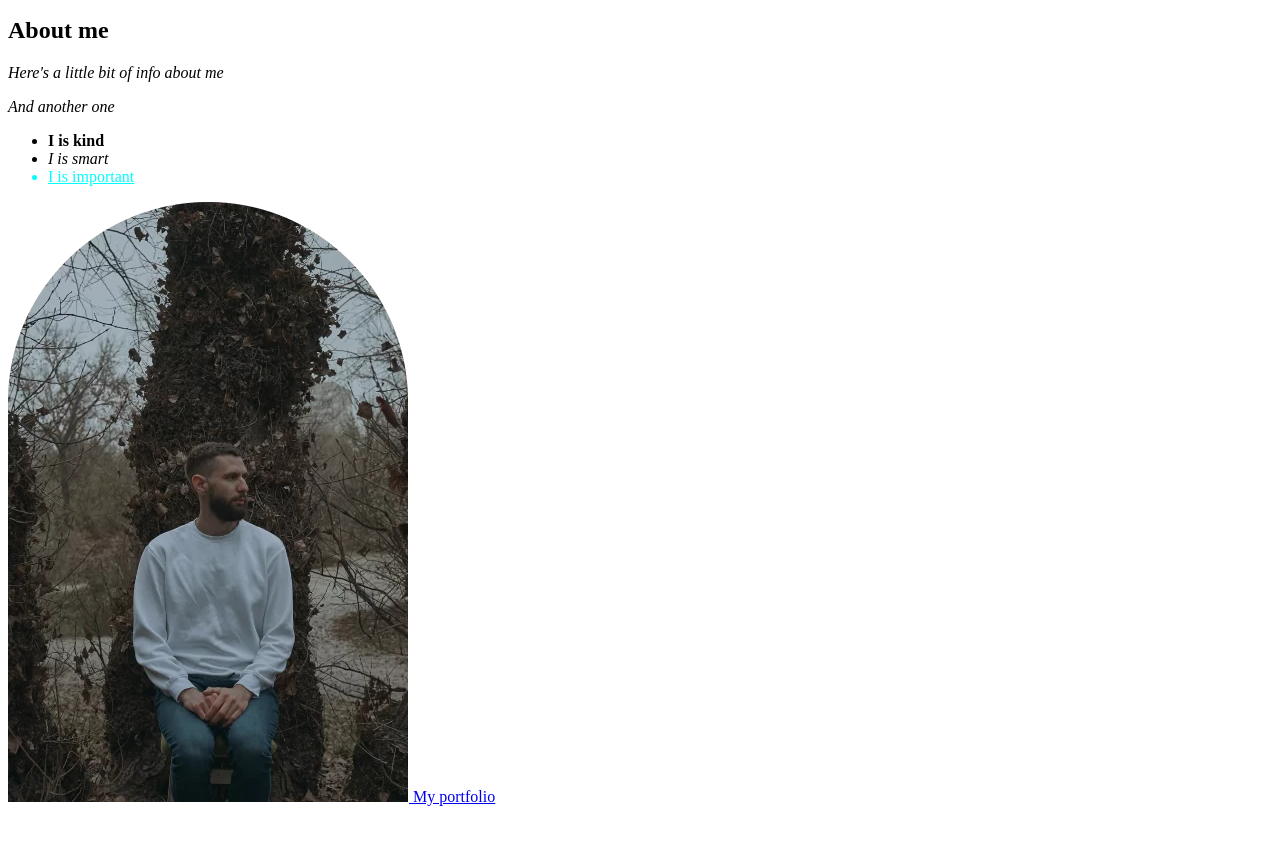
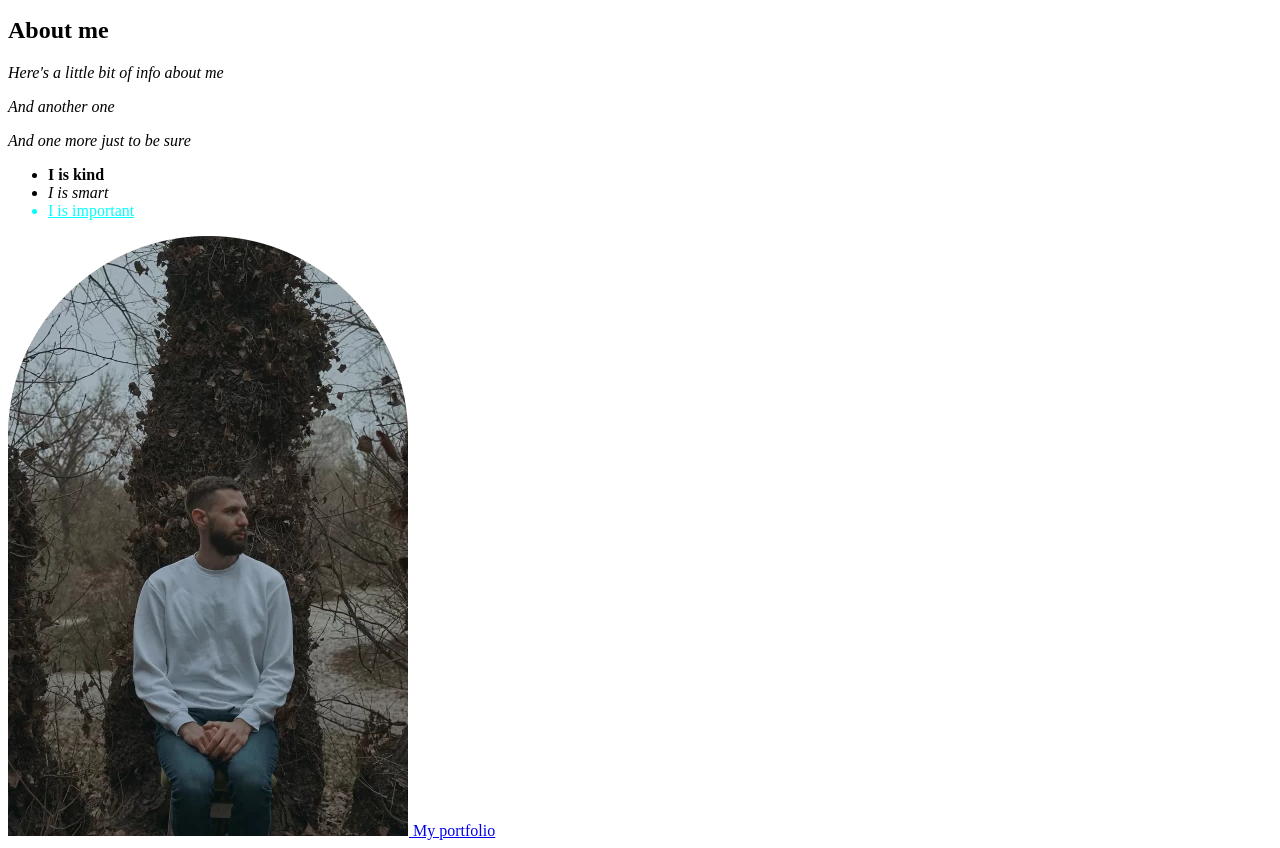
Before and after one commit to iurche/iurche, a plain HTML site: page index.html in a window 1280 px wide. Shown: the part 101-949 px from the top of the page. Before the commit the page ends 915 px from the top, so only its background shows below. Drawn offline with Linux system fonts and the light colour scheme.

Commit message:
third line

```diff
--- a/index.html
+++ b/index.html
@@ -12,7 +12,7 @@
 <h2>About me</h2>
 <p class="it">Here's a little bit of info about me</p>
 <p class="it">And another one</p>
-
+<p class="it">And one more just to be sure</p>
 <ul>
 <li style="font-weight: bold;">I is kind</li>
 <li style="font-style: italic;">I is smart</li>
```
